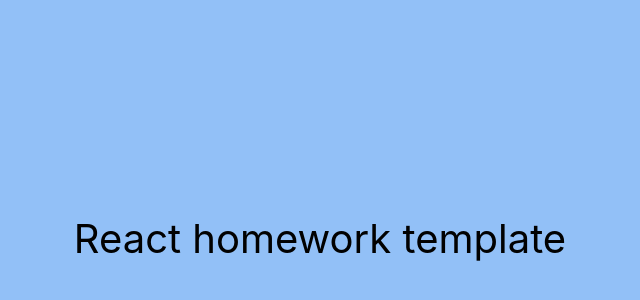
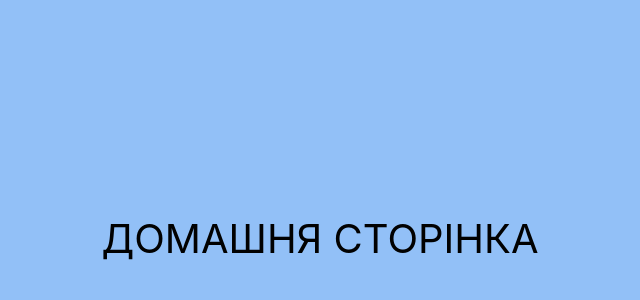
Before and after one commit to Primushko/goit-react-hw-02-phonebook, a React (Create React App) app: page / in a window 1280 px wide. Shown: the part 162-462 px from the top of the page, without its empty margins (320-960 px from the left). Built offline with nearby package versions, Linux system fonts and the light colour scheme.

Commit message:
put nanoId

```diff
--- a/package.json
+++ b/package.json
@@ -7,6 +7,7 @@
     "@testing-library/jest-dom": "^5.16.3",
     "@testing-library/react": "^12.1.4",
     "@testing-library/user-event": "^13.5.0",
+    "nanoid": "^4.0.2",
     "react": "^18.1.0",
     "react-dom": "^18.1.0",
     "react-scripts": "5.0.1",
@@ -36,5 +37,9 @@
       "last 1 firefox version",
       "last 1 safari version"
     ]
+  },
+  "devDependencies": {
+    "react-devtools": "^4.14.0",
+    "react-devtools-core": "^4.14.0"
   }
 }
--- a/src/components/App.jsx
+++ b/src/components/App.jsx
@@ -7,10 +7,10 @@ export const App = () => {
         justifyContent: 'center',
         alignItems: 'center',
         fontSize: 40,
-        color: '#010101'
+        color: '#010101',
       }}
     >
-      React homework template
+      ДОМАШНЯ СТОРІНКА
     </div>
   );
 };
```
Also changed, not shown: 1 other file (tests, documents, lock files or other folders).
